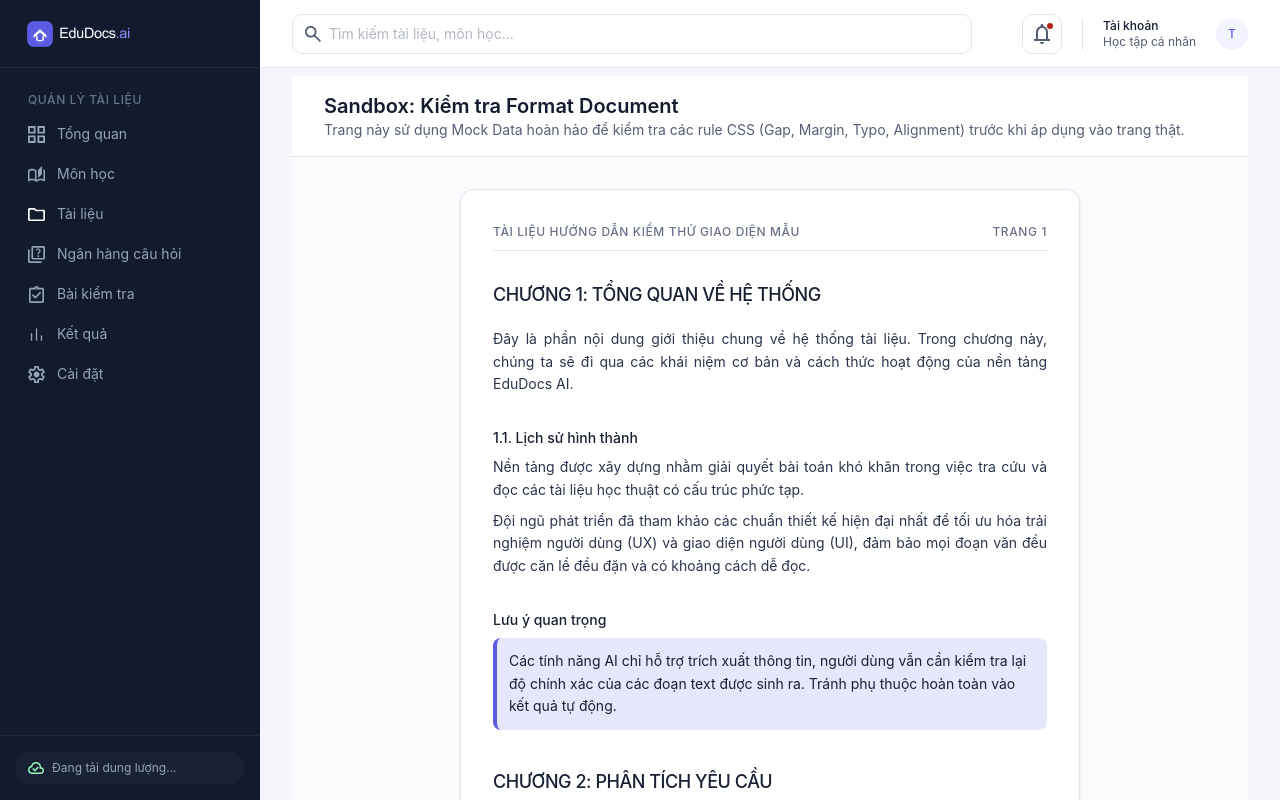
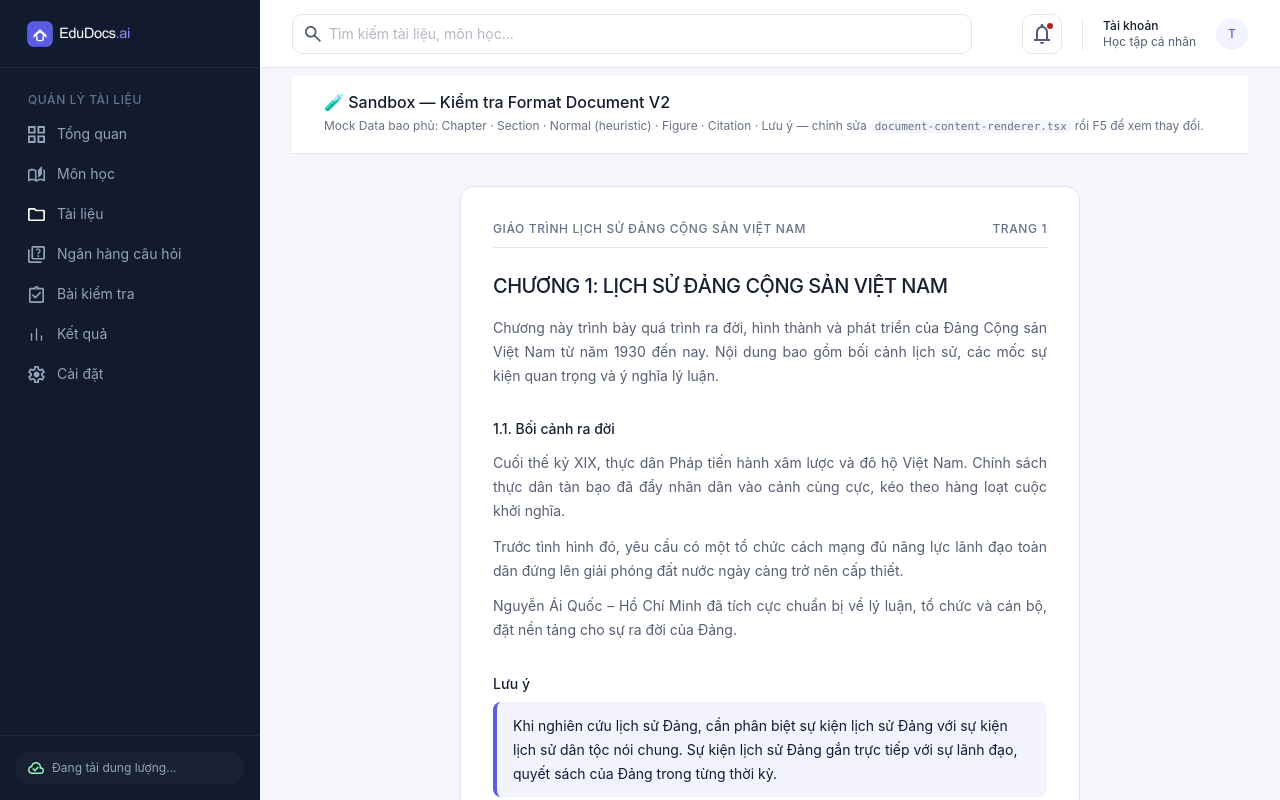
Before and after one commit to BTHung2747/EduDocAI, a Next.js app in the folder apps/web/: page /test-format in a window 1280 px wide. Shown: the top 800 px of the page. Built offline with nearby package versions, Linux system fonts and the light colour scheme; no server answers.

Commit message:
feat(ui): refactor DocumentContentRenderer to V2 design tokens + expand sandbox mock data

```diff
--- a/apps/web/src/app/(app)/test-format/page.tsx
+++ b/apps/web/src/app/(app)/test-format/page.tsx
@@ -4,62 +4,98 @@ import React from 'react';
 import { DocumentContentRenderer } from '../../../components/documents/document-content-renderer';
 import { DocumentSection } from '../../../lib/api-client';
 
+// ─── Mock Data chuẩn — bao phủ đủ 5 loại block theo V2 ───────────────────────
 const mockSections: DocumentSection[] = [
+  // 1. Chapter block
   {
-    id: 'section-1',
-    documentId: 'doc-1',
-    title: 'CHƯƠNG 1: TỔNG QUAN VỀ HỆ THỐNG',
-    contentText: 'Đây là phần nội dung giới thiệu chung về hệ thống tài liệu. Trong chương này, chúng ta sẽ đi qua các khái niệm cơ bản và cách thức hoạt động của nền tảng EduDocs AI.',
-    createdAt: new Date().toISOString(),
-    updatedAt: new Date().toISOString()
+    id: 'ch-1',
+    documentId: 'mock',
+    title: 'CHƯƠNG 1: LỊCH SỬ ĐẢNG CỘNG SẢN VIỆT NAM',
+    contentText:
+      'Chương này trình bày quá trình ra đời, hình thành và phát triển của Đảng Cộng sản Việt Nam từ năm 1930 đến nay. Nội dung bao gồm bối cảnh lịch sử, các mốc sự kiện quan trọng và ý nghĩa lý luận.',
+    createdAt: '',
+    updatedAt: '',
   },
+  // 2. Section heading + nhiều đoạn văn (test heuristic multi-para)
   {
-    id: 'section-2',
-    documentId: 'doc-1',
-    title: '1.1. Lịch sử hình thành',
-    contentText: 'Nền tảng được xây dựng nhằm giải quyết bài toán khó khăn trong việc tra cứu và đọc các tài liệu học thuật có cấu trúc phức tạp.\n\nĐội ngũ phát triển đã tham khảo các chuẩn thiết kế hiện đại nhất để tối ưu hóa trải nghiệm người dùng (UX) và giao diện người dùng (UI), đảm bảo mọi đoạn văn đều được căn lề đều đặn và có khoảng cách dễ đọc.',
-    createdAt: new Date().toISOString(),
-    updatedAt: new Date().toISOString()
+    id: 'sec-1-1',
+    documentId: 'mock',
+    title: '1.1. Bối cảnh ra đời',
+    contentText:
+      'Cuối thế kỷ XIX, thực dân Pháp tiến hành xâm lược và đô hộ Việt Nam. Chính sách thực dân tàn bạo đã đẩy nhân dân vào cảnh cùng cực, kéo theo hàng loạt cuộc khởi nghĩa.\n\nTrước tình hình đó, yêu cầu có một tổ chức cách mạng đủ năng lực lãnh đạo toàn dân đứng lên giải phóng đất nước ngày càng trở nên cấp thiết.\n\nNguyễn Ái Quốc – Hồ Chí Minh đã tích cực chuẩn bị về lý luận, tổ chức và cán bộ, đặt nền tảng cho sự ra đời của Đảng.',
+    createdAt: '',
+    updatedAt: '',
   },
+  // 3. Lưu ý / Citation block
   {
-    id: 'section-3',
-    documentId: 'doc-1',
-    title: 'Lưu ý quan trọng',
-    contentText: 'Các tính năng AI chỉ hỗ trợ trích xuất thông tin, người dùng vẫn cần kiểm tra lại độ chính xác của các đoạn text được sinh ra. Tránh phụ thuộc hoàn toàn vào kết quả tự động.',
-    createdAt: new Date().toISOString(),
-    updatedAt: new Date().toISOString()
+    id: 'note-1',
+    documentId: 'mock',
+    title: 'Lưu ý',
+    contentText:
+      'Khi nghiên cứu lịch sử Đảng, cần phân biệt sự kiện lịch sử Đảng với sự kiện lịch sử dân tộc nói chung. Sự kiện lịch sử Đảng gắn trực tiếp với sự lãnh đạo, quyết sách của Đảng trong từng thời kỳ.',
+    createdAt: '',
+    updatedAt: '',
   },
+  // 4. Nội dung có heuristic (title = "Trang X" → header stamp không sinh h3)
+  //    và bên trong contentText có cả tên chương + mục bị gom lại (bắt chước parser kém)
   {
-    id: 'section-4',
-    documentId: 'doc-1',
+    id: 'page-2',
+    documentId: 'mock',
     title: 'Trang 2',
-    contentText: 'CHƯƠNG 2: PHÂN TÍCH YÊU CẦU\n\n2.1. Yêu cầu chức năng\n\nHệ thống cần có khả năng hiển thị các hình ảnh và biểu đồ một cách rõ nét, với các chú thích rõ ràng ở bên dưới.\n\nĐoạn văn này minh họa cho việc backend bóc tách dữ liệu không tốt, gom cả tên chương vào nội dung văn bản. Heuristic parser sẽ tự động bôi đậm các mục này.',
-    createdAt: new Date().toISOString(),
-    updatedAt: new Date().toISOString()
+    contentText:
+      'CHƯƠNG 2: QUÁ TRÌNH LÃNH ĐẠO CÁCH MẠNG (1930 – 1945)\n\n2.1. Giai đoạn 1930 – 1935\n\nSau khi thành lập, Đảng lãnh đạo phong trào Xô Viết Nghệ Tĩnh (1930–1931) – phong trào cách mạng đầu tiên do Đảng lãnh đạo, thể hiện ý chí quật cường và sức mạnh của quần chúng nhân dân.\n\n2.2. Giai đoạn 1936 – 1939\n\nĐảng tổ chức phong trào Dân chủ Đông Dương, đấu tranh đòi các quyền dân sinh, dân chủ trong khuôn khổ hợp pháp, tranh thủ tập hợp lực lượng rộng rãi.',
+    createdAt: '',
+    updatedAt: '',
   },
+  // 5. Figure / Biểu đồ block
   {
-    id: 'section-5',
-    documentId: 'doc-1',
-    title: 'Sơ đồ luồng dữ liệu (Figure 2.1)',
-    contentText: 'Nguồn dữ liệu -> RAG Pipeline -> LLM -> Kết quả trả về cho Client.',
-    createdAt: new Date().toISOString(),
-    updatedAt: new Date().toISOString()
-  }
+    id: 'fig-1',
+    documentId: 'mock',
+    title: 'Hình 2.1: Sơ đồ tổ chức Đảng năm 1930',
+    contentText:
+      'Ban Chấp hành Trung ương\n└── Xứ ủy Bắc Kỳ\n└── Xứ ủy Trung Kỳ\n└── Xứ ủy Nam Kỳ\n\n(Nguồn: Viện Lịch sử Đảng, 2005)',
+    createdAt: '',
+    updatedAt: '',
+  },
+  // 6. Khái niệm / Definition citation
+  {
+    id: 'def-1',
+    documentId: 'mock',
+    title: 'Khái niệm: Đảng tiên phong',
+    contentText:
+      '"Đảng tiên phong" là khái niệm chỉ tổ chức cách mạng đại diện cho giai cấp công nhân, trang bị lý luận Mác-Lênin, có tổ chức chặt chẽ và có khả năng lãnh đạo quần chúng thực hiện mục tiêu cách mạng.',
+    createdAt: '',
+    updatedAt: '',
+  },
 ];
 
+// ─── Page ─────────────────────────────────────────────────────────────────────
 export default function TestFormatPage() {
   return (
-    <div className="flex h-screen w-full flex-col bg-surface-soft">
+    <div className="flex min-h-screen w-full flex-col" style={{ background: '#F4F6FB' }}>
+      {/* Sandbox header ──────────────────────────────────────────────────────── */}
       <header className="border-b border-border bg-white px-8 py-4">
-        <h1 className="text-xl font-semibold text-text">Sandbox: Kiểm tra Format Document</h1>
-        <p className="text-sm text-text-secondary">Trang này sử dụng Mock Data hoàn hảo để kiểm tra các rule CSS (Gap, Margin, Typo, Alignment) trước khi áp dụng vào trang thật.</p>
+        <h1 className="text-[16px] font-medium text-text">
+          🧪 Sandbox — Kiểm tra Format Document V2
+        </h1>
+        <p className="mt-1 text-[12px] text-text-muted">
+          Mock Data bao phủ: Chapter · Section · Normal (heuristic) · Figure · Citation · Lưu ý — chỉnh sửa
+          <code className="mx-1 rounded bg-[#F4F6FB] px-1 font-mono text-[11px]">
+            document-content-renderer.tsx
+          </code>
+          rồi F5 để xem thay đổi.
+        </p>
       </header>
 
-      <main className="flex-1 overflow-y-auto p-8 select-text">
-        <div className="mx-auto max-w-[620px] bg-white shadow-sm rounded-lg border border-border">
+      {/* Viewer mock shell ──────────────────────────────────────────────────── */}
+      <main className="flex flex-1 items-start justify-center p-8">
+        <div
+          className="w-full max-w-[620px] select-text overflow-hidden rounded-[14px] border border-border bg-white"
+          style={{ minHeight: 400 }}
+        >
           <div className="flex flex-col px-8 py-8">
             <DocumentContentRenderer
-              documentDisplayName="TÀI LIỆU HƯỚNG DẪN KIỂM THỬ GIAO DIỆN MẪU"
+              documentDisplayName="GIÁO TRÌNH LỊCH SỬ ĐẢNG CỘNG SẢN VIỆT NAM"
               page={1}
               sections={mockSections}
             />
--- a/apps/web/src/components/documents/document-content-renderer.tsx
+++ b/apps/web/src/components/documents/document-content-renderer.tsx
@@ -1,87 +1,151 @@
 import React from 'react';
 import { DocumentSection } from '../../lib/api-client';
 
-export function classifyTitle(title?: string | null): 'chapter' | 'section' | 'figure' | 'citation' | 'normal' {
+// ─── Classifier ────────────────────────────────────────────────────────────────
+// Phân loại tiêu đề section thành một trong 5 dạng để áp style đúng V2.
+export type SectionType = 'chapter' | 'section' | 'figure' | 'citation' | 'normal';
+
+export function classifyTitle(title?: string | null): SectionType {
   if (!title) return 'normal';
   const t = title.trim();
+  // Tiêu đề dạng "Trang X" do parser PDF sinh ra → không render thành heading
   if (/^trang\s*\d+$/i.test(t)) return 'normal';
-  if (/chương|phần|chapter|part/i.test(t) || (t.length > 5 && t === t.toUpperCase() && /[A-ZÀ-Ỹ]/.test(t))) return 'chapter';
+  // Tiêu đề chương: bắt đầu bằng "Chương/Phần/Chapter/Part" HOẶC viết hoa toàn bộ
+  if (
+    /chương|phần|chapter|part/i.test(t) ||
+    (t.length > 5 && t === t.toUpperCase() && /[A-ZÀ-Ỹ]/.test(t))
+  ) return 'chapter';
+  // Tiêu đề mục: bắt đầu bằng số thứ tự (1., 1.1., I., IV.…)
   if (/^(\d+(\.\d+)*\.?|[IVXLCDM]+\.?)\s/i.test(t)) return 'section';
+  // Hình / biểu đồ / bảng
   if (/hình|bảng|figure|table|sơ đồ|biểu đồ/i.test(t)) return 'figure';
-  if (/lưu ý|ghi chú|chú ý|định nghĩa|khái niệm|trích dẫn|>|note/i.test(t)) return 'citation';
+  // Khung chú thích / lưu ý
+  if (/lưu ý|ghi chú|chú ý|định nghĩa|khái niệm|trích dẫn|note/i.test(t)) return 'citation';
   return 'section';
 }
 
+// ─── Heuristic paragraph scanner ───────────────────────────────────────────────
+// Khi backend gom cả tên chương vào contentText, hàm này tự nhận diện từng dòng.
+function renderParagraph(para: string, i: number) {
+  const t = para.trim();
+  if (!t) return null;
+
+  // Dòng toàn chữ hoa ngắn → Chapter heading (V2 §3.2 Page title 28/36)
+  if (
+    /^(chương|phần|chapter|part)\s/i.test(t) ||
+    (t.length > 5 && t.length < 150 && t === t.toUpperCase() && /[A-ZÀ-Ỹ]/.test(t))
+  ) {
+    return (
+      <h2
+        key={i}
+        className="mt-4 text-[20px] font-medium leading-7 tracking-tight text-text-strong uppercase"
+      >
+        {t}
+      </h2>
+    );
+  }
+
+  // Dòng bắt đầu bằng số mục (1., 1.1., I.…) và đủ ngắn → Section heading (V2 §3.2 Body emphasis)
+  if (/^(\d+(\.\d+)*\.?|[IVXLCDM]+\.?)\s/i.test(t) && t.length < 200) {
+    return (
+      <h3 key={i} className="mt-3 text-[14px] font-medium leading-5 text-text-strong">
+        {t}
+      </h3>
+    );
+  }
+
+  // Đoạn văn bình thường (V2 §3.2 Body 14/20)
+  return (
+    <p
+      key={i}
+      className="whitespace-pre-line text-justify text-[14px] font-normal leading-[1.7] text-text-secondary"
+    >
+      {para}
+    </p>
+  );
+}
+
+// ─── Component ─────────────────────────────────────────────────────────────────
 export interface DocumentContentRendererProps {
+  /** Tên tài liệu hiển thị trong Page Header Stamp */
   documentDisplayName?: string;
+  /** Số trang hiện tại */
   page?: number;
+  /** Danh sách section từ API */
   sections: DocumentSection[];
 }
 
-export function DocumentContentRenderer({ documentDisplayName, page, sections }: DocumentContentRendererProps) {
+/**
+ * Render nội dung tài liệu theo chuẩn UI Design V2.
+ *
+ * Các block:
+ *   - Page Header Stamp (tên tài liệu + TRANG X) — 1 lần mỗi trang
+ *   - Chapter  → h2 (20/28, 500, uppercase, text-strong)
+ *   - Section  → h3 (14/20, 500, text-strong) + paragraphs
+ *   - Normal   → paragraphs chỉ (không tiêu đề)
+ *   - Figure   → card căn giữa (surface-subtle, border, radius-md)
+ *   - Citation → left-border primary + bg primary-soft
+ */
+export function DocumentContentRenderer({
+  documentDisplayName,
+  page,
+  sections,
+}: DocumentContentRendererProps) {
   return (
     <>
-      {/* Page Header Stamp - Rendered once per page if details are provided */}
+      {/* Page Header Stamp ─────────────────────────────────────────────────── */}
       {documentDisplayName && page !== undefined && (
-        <div className="mb-6 flex items-center justify-between border-b border-[#E1E5EE] pb-2 text-[12px] font-medium uppercase tracking-wider text-[#687188]">
-          <span className="max-w-[420px] truncate">{documentDisplayName}</span>
-          <span className="shrink-0">TRANG {page}</span>
+        <div className="mb-6 flex items-center justify-between border-b border-border pb-2">
+          <span className="max-w-[420px] truncate text-[12px] font-medium uppercase tracking-[0.6px] text-text-muted">
+            {documentDisplayName}
+          </span>
+          <span className="shrink-0 text-[12px] font-medium uppercase tracking-[0.6px] text-text-muted">
+            TRANG {page}
+          </span>
         </div>
       )}
 
+      {/* Sections ─────────────────────────────────────────────────────────── */}
       {sections.map((section) => {
-        const titleType = classifyTitle(section.title);
+        const type = classifyTitle(section.title);
 
         const paragraphs = section.contentText
           .split(/\n\s*\n/)
           .map((p) => p.trim())
           .filter(Boolean);
-
         const contentParas = paragraphs.length > 0 ? paragraphs : [section.contentText];
 
-        const renderParagraph = (para: string, i: number) => {
-          const t = para.trim();
-          // Tự động nhận diện tên chương nằm trong nội dung nếu parser backend không bóc tách được
-          if (/^(chương|phần|chapter|part)\s/i.test(t) || (t.length > 5 && t === t.toUpperCase() && /[A-ZÀ-Ỹ]/.test(t) && t.length < 150)) {
-            return (
-              <div key={i} className="pt-2">
-                <h2 className="text-[18px] font-medium uppercase leading-snug tracking-tight text-[#192033]">
-                  {t}
-                </h2>
-              </div>
-            );
-          }
-          // Tự động nhận diện các đề mục 1.1, I., v.v.
-          if (/^(\d+(\.\d+)*\.?|[IVXLCDM]+\.?)\s/i.test(t) && t.length < 200) {
-            return (
-              <h3 key={i} className="mt-2 text-[14px] font-medium text-[#192033]">
-                {t}
-              </h3>
-            );
-          }
-          return (
-            <p key={i} className="whitespace-pre-line text-justify text-[14px] font-normal leading-relaxed text-[#2C344E]">
-              {para}
-            </p>
-          );
-        };
+        return (
+          <article
+            key={section.id ?? Math.random().toString(36).slice(2)}
+            className="mb-8 flex flex-col gap-4 last:mb-0"
+          >
+            {/* ── Chapter (V2: Section title 20/28, 500, uppercase) ─────────── */}
+            {type === 'chapter' && section.title && (
+              <h2 className="text-[20px] font-medium leading-7 uppercase tracking-tight text-text-strong">
+                {section.title}
+              </h2>
+            )}
 
-        return (
-          <article key={section.id || Math.random().toString()} className="mb-8 flex flex-col gap-5 last:mb-0">
-            {/* Chapter title */}
-            {titleType === 'chapter' && (
-              <div className="pt-2">
-                <h2 className="text-[18px] font-medium uppercase leading-snug tracking-tight text-[#192033]">
-                  {section.title}
-                </h2>
+            {/* ── Chapter body text: plain paragraphs only, no heuristic scan ─ */}
+            {type === 'chapter' && (
+              <div className="flex flex-col gap-3">
+                {contentParas.map((para, i) => (
+                  <p
+                    key={i}
+                    className="whitespace-pre-line text-justify text-[14px] font-normal leading-[1.7] text-text-secondary"
+                  >
+                    {para}
+                  </p>
+                ))}
               </div>
             )}
 
-            {/* Section/Normal Content Block */}
-            {(titleType === 'section' || titleType === 'normal' || titleType === 'chapter') && (
-              <div className="flex flex-col gap-2">
-                {titleType === 'section' && section.title && (
-                  <h3 className="text-[14px] font-medium text-[#192033]">
+            {/* ── Section (V2: Body emphasis 14/20, 500) + heuristic paragraphs */}
+            {(type === 'section' || type === 'normal') && (
+              <div className="flex flex-col gap-3">
+                {type === 'section' && section.title && (
+                  <h3 className="text-[14px] font-medium leading-5 text-text-strong">
                     {section.title}
                   </h3>
                 )}
@@ -89,28 +153,30 @@ export function DocumentContentRenderer({ documentDisplayName, page, sections }:
               </div>
             )}
 
-            {/* Figure block */}
-            {titleType === 'figure' && (
-              <div className="my-4 flex flex-col items-center rounded-[10px] border border-[#E1E5EE] bg-[#FAFBFD] p-4">
-                <span className="mb-3 text-center text-[12px] font-medium uppercase tracking-wider text-[#687188]">
-                  {section.title}
-                </span>
-                <p className="whitespace-pre-line text-center text-[12px] font-normal leading-relaxed text-[#687188]">
+            {/* ── Figure / Table (card căn giữa, V2: surface-subtle + border) ─ */}
+            {type === 'figure' && (
+              <figure className="flex flex-col items-center gap-3 rounded-[10px] border border-border bg-[#FAFBFD] p-5">
+                {section.title && (
+                  <figcaption className="text-center text-[12px] font-medium uppercase tracking-[0.6px] text-text-muted">
+                    {section.title}
+                  </figcaption>
+                )}
+                <p className="whitespace-pre-line text-center text-[12px] leading-[1.6] text-text-secondary">
                   {section.contentText}
                 </p>
-              </div>
+              </figure>
             )}
 
-            {/* Highlight citation */}
-            {titleType === 'citation' && (
+            {/* ── Citation / Lưu ý (left-border primary, bg primary-soft) ───── */}
+            {type === 'citation' && (
               <div className="flex flex-col gap-2">
                 {section.title && (
-                  <h3 className="text-[14px] font-medium text-[#192033]">
+                  <h3 className="text-[14px] font-medium leading-5 text-text-strong">
                     {section.title}
                   </h3>
                 )}
-                <div className="rounded-[8px] border-l-4 border-[#5b5ce2] bg-[#5b5ce2]/15 p-3">
-                  <p className="whitespace-pre-line text-[14px] font-normal leading-relaxed text-[#192033]">
+                <div className="rounded-[8px] border-l-4 border-primary bg-primary-soft px-4 py-3">
+                  <p className="whitespace-pre-line text-[14px] leading-[1.7] text-text">
                     {section.contentText}
                   </p>
                 </div>
```
